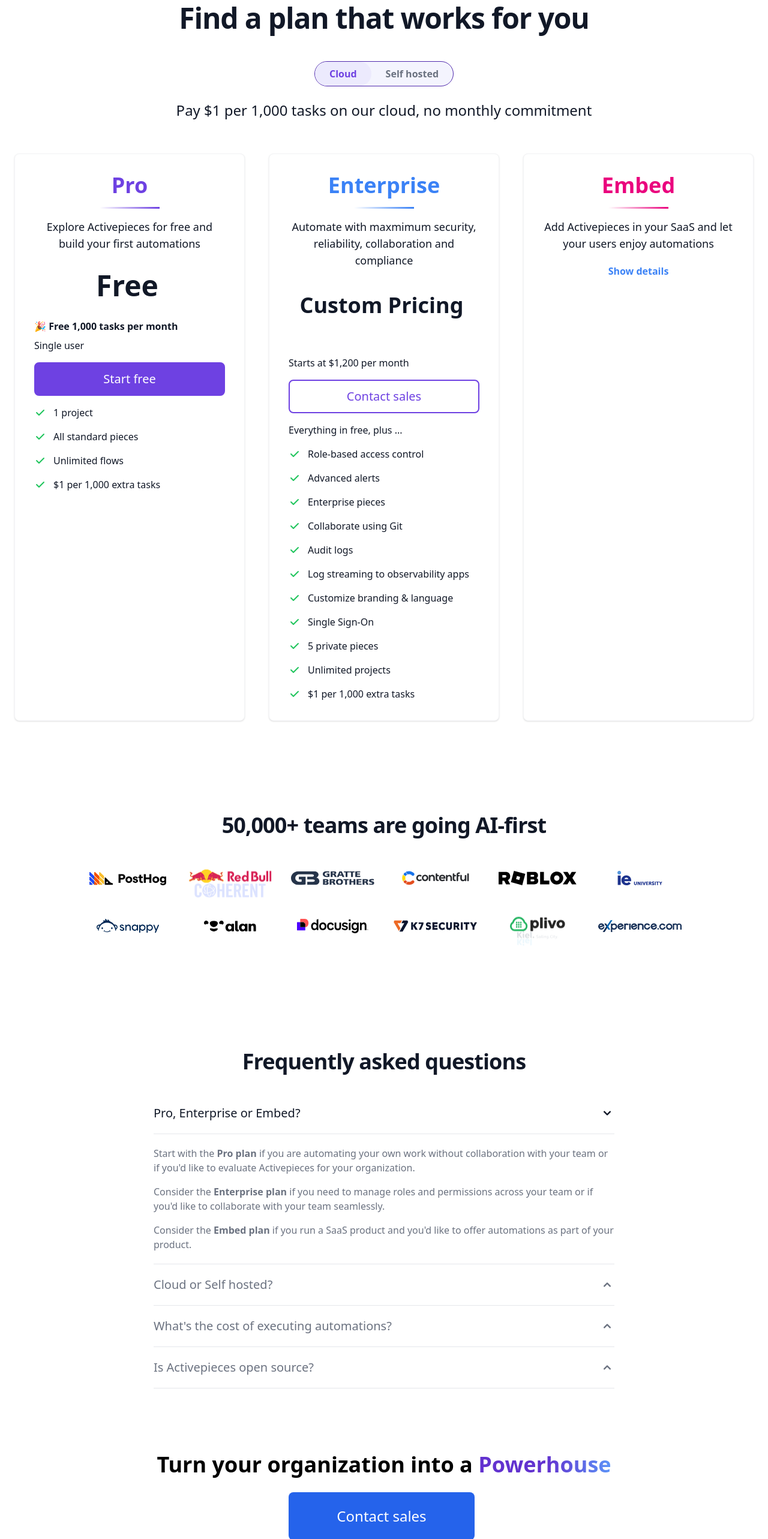
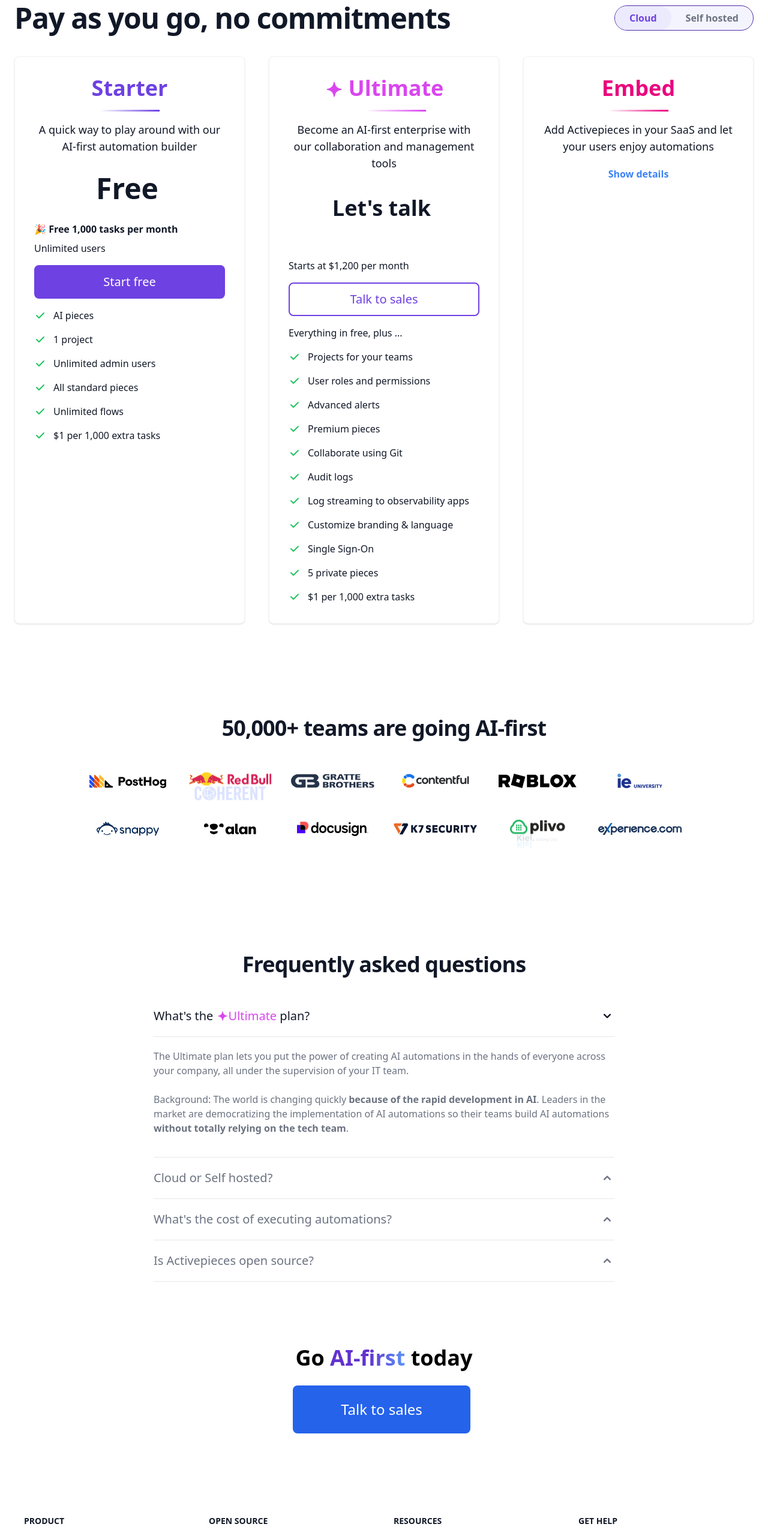
Before and after one commit to activepieces/marketing, a Nuxt app: page /pricing in a window 1280 px wide. Shown: the part 120-2686 px from the top of the page at 60% size. Built offline with nearby package versions, Linux system fonts and the light colour scheme.

Commit message:
Pricing changes and some other stuff

```diff
--- a/components/Footer.vue
+++ b/components/Footer.vue
@@ -8,29 +8,27 @@ const route = useRoute();
     <div class="p-4 mx-auto max-w-screen-xl sm:p-8 lg:p-10">
       <div class="pb-10">
         <p class="text-4xl font-bold leading-tight text-center dark:text-white">
-          <span v-if="route.path === '/open-source'"
-            >Put your work on <span class="colored-text">Autopilot</span></span
-          >
-          <span v-else
-            >Turn your organization into a
-            <span class="colored-text">Powerhouse</span></span
+          <span
+            >Go
+            <span class="colored-text">AI-first</span> today</span
           >
         </p>
         <div class="flex justify-center items-center my-6">
+          <router-link
+            v-if="route.path === '/pricing'"
+            to="/sales"
+            class="text-white bg-blue-600 hover:bg-blue-700 focus:ring-4 focus:ring-blue-300 font-normal rounded-lg text-2xl px-20 lg:px-30 py-6 mr-2 mb-2 dark:bg-primary-600 dark:hover:bg-primary-700 focus:outline-none dark:focus:ring-primary-800"
+            >Talk to sales</router-link
+          >
           <a
-            v-if="route.path === '/open-source'"
+            v-else
             href="https://cloud.activepieces.com/sign-up"
             class="text-white bg-blue-600 hover:bg-blue-700 focus:ring-4 focus:ring-blue-300 font-normal rounded-lg text-2xl px-20 lg:px-30 py-6 mr-2 mb-2 dark:bg-primary-600 dark:hover:bg-primary-700 focus:outline-none dark:focus:ring-primary-800"
           >
-            <span v-if="route.path === '/open-source'">Start free</span>
-            <span v-else>Contact sales</span>
+            <span v-if="route.path === '/pricing'">Talk to sales</span>
+            <span v-else>Start free</span>
           </a>
-          <router-link
-            v-else
-            to="/sales"
-            class="text-white bg-blue-600 hover:bg-blue-700 focus:ring-4 focus:ring-blue-300 font-normal rounded-lg text-2xl px-20 lg:px-30 py-6 mr-2 mb-2 dark:bg-primary-600 dark:hover:bg-primary-700 focus:outline-none dark:focus:ring-primary-800"
-            >Contact sales</router-link
-          >
+
         </div>
       </div>
 
--- a/components/pages/index/Hero.vue
+++ b/components/pages/index/Hero.vue
@@ -48,7 +48,7 @@ const { data: homepageAnnouncement } = await useFetch(
             <h1
               class="mb-4 font-extrabold leading-none tracking-tight text-gray-900 text-5xl xl:text-6xl xl:leading-tight dark:text-white"
             >
-            Become an <span class="colored-text">AI-first</span> enterprise, today
+            The <span class="colored-text">AI-first</span> automation tool for every team
               <!--Turn every department into an
               <span class="colored-text">AI Powerhouse</span>-->
             </h1>
--- a/components/pages/pieces/results.vue
+++ b/components/pages/pieces/results.vue
@@ -137,7 +137,7 @@ onMounted(() => {
                                 class="flex cursor-default gap-0 bg-gradient-to-r from-blue-50 to-blue-100 text-blue-600 text-xs font-medium px-2.5 py-1 rounded dark:bg-blue-900 dark:text-blue-300"
                                 :class="{ 'hidden': !piece.categories?.includes('PREMIUM') }"
                                 :data-tooltip-target="`tooltip-enterprise-${pieceIndex}`">
-                                Enterprise
+                                Premium
                             </span>
                         </div>
                         <p v-if="piece.description != ''" class="hidden md:block font-light text-gray-500 dark:text-gray-400 mt-[4px]">{{ piece.description }}</p>
--- a/components/pages/pricing/DeploymentSwitcher.vue
+++ b/components/pages/pricing/DeploymentSwitcher.vue
@@ -9,7 +9,7 @@ const handleSwitchChange = function (newValue) {
 
 <template>
 
-  <div class="flex gap-4 justify-center items-center mb-6">
+  <div class="flex gap-4 justify-center items-center">
 
     <div class="flex border border-primary-800 rounded-full bg-primary-50">
       <div>
--- a/components/pages/pricing/FAQ.vue
+++ b/components/pages/pricing/FAQ.vue
@@ -15,20 +15,16 @@ onMounted(() => {
             <div id="accordion-flush" data-accordion="collapse" data-active-classes="bg-white dark:bg-gray-900 text-gray-900 dark:text-white" data-inactive-classes="text-gray-500 dark:text-gray-400">
                 <h2 id="accordion-flush-heading-1">
                     <button type="button" class="flex justify-between items-center py-5 w-full text-xl font-medium text-left text-gray-900 bg-white border-b border-gray-200 dark:border-gray-700 dark:bg-gray-900 dark:text-white" data-accordion-target="#accordion-flush-body-1" aria-expanded="true" aria-controls="accordion-flush-body-1">
-                        <span>Pro, Enterprise or Embed?</span>
+                        <span>What's the <img class="inline w-[20px] relative -top-0.5" src="/sparkle-fuchsia.png"><span class="text-fuchsia-500">Ultimate</span> plan?</span>
                         <svg data-accordion-icon="" class="w-6 h-6 rotate-180 shrink-0" fill="currentColor" viewBox="0 0 20 20" xmlns="http://www.w3.org/2000/svg"><path fill-rule="evenodd" d="M5.293 7.293a1 1 0 011.414 0L10 10.586l3.293-3.293a1 1 0 111.414 1.414l-4 4a1 1 0 01-1.414 0l-4-4a1 1 0 010-1.414z" clip-rule="evenodd"></path></svg>
                     </button>
                 </h2>
                 <div id="accordion-flush-body-1" class="" aria-labelledby="accordion-flush-heading-1">
                     <div class="py-5 border-b border-gray-200 dark:border-gray-700">
                         <p class="mb-4 text-gray-500 dark:text-gray-400">
-                            Start with the <span class="font-bold">Pro plan</span> if you are automating your own work without collaboration with your team or if you'd like to evaluate Activepieces for your organization.
-                        </p>
-                        <p class="mb-4 text-gray-500 dark:text-gray-400">
-                            Consider the <span class="font-bold">Enterprise plan</span> if you need to manage roles and permissions across your team or if you'd like to collaborate with your team seamlessly.
-                        </p>
-                        <p class="text-gray-500 dark:text-gray-400">
-                            Consider the <span class="font-bold">Embed plan</span> if you run a SaaS product and you'd like to offer automations as part of your product.
+                            The Ultimate plan lets you put the power of creating AI automations in the hands of everyone across your company, all under the supervision of your IT team.
+                            <br><br>
+                            Background: The world is changing quickly <strong>because of the rapid development in AI</strong>. Leaders in the market are democratizing the implementation of AI automations so their teams build AI automations <strong>without totally relying on the tech team</strong>.
                         </p>
                     </div>
                 </div>
--- a/components/pages/pricing/Table.vue
+++ b/components/pages/pricing/Table.vue
@@ -7,23 +7,25 @@ const expandEmbed = ref(false);
 const ONE_DOLLAR_PER_1000_TASKS = '$1 per 1,000 extra tasks';
 
 const proFeatures = ref([
+  'AI pieces',
   '1 project',
+  'Unlimited admin users',
   'All standard pieces',
   'Unlimited flows',
   ONE_DOLLAR_PER_1000_TASKS,
 ])
 
 const enterpriseFeatures = ref([
-  'Role-based access control',
+  'Projects for your teams',
+  'User roles and permissions',
   'Advanced alerts',
-  'Enterprise pieces',
+  'Premium pieces',
   'Collaborate using Git',
   'Audit logs',
   'Log streaming to observability apps',
   'Customize branding & language',
   'Single Sign-On',
   '5 private pieces',
-  'Unlimited projects',
   ONE_DOLLAR_PER_1000_TASKS,
 ]);
 
@@ -56,27 +58,20 @@ const handleDeploymentModeChange = (newMode) => {
 <template>
   <section class="bg-white dark:bg-gray-900">
     <div class="py-6 px-4 mx-auto max-w-screen-xl lg:py-16 lg:px-6">
-      <div class="mx-auto max-w-screen-md text-center mb-4 lg:mb-12">
-        <h2 class="text-5xl tracking-tight font-extrabold text-gray-900 dark:text-white">Find a plan that works for you</h2>
-      </div>
-      <div class="flex flex-col gap-1 items-center">
+      <div class="flex gap-1 justify-between align-center mb-10">
+        <h2 v-if="deploymentMode === 'cloud'" class="text-5xl tracking-tight font-extrabold text-gray-900 dark:text-white">Pay as you go, no commitments</h2>
+        <h2 v-else class="text-5xl tracking-tight font-extrabold text-gray-900 dark:text-white">Unlimited free tasks, on your own infra</h2>
+
         <DeploymentSwitcher :deployment-mode="deploymentMode" @deployment-mode-changed="handleDeploymentModeChange" />
-      </div>
-      <div class="mx-auto max-w-screen-md text-center mb-8 lg:mb-12">
-        <p class="mb-5 font-light text-gray-900 sm:text-2xl dark:text-gray-400 h-[40px]"
-          v-if="deploymentMode === 'cloud'">Pay $1 per 1,000 tasks on our cloud, no monthly commitment</p>
-        <p class="mb-5 font-light text-gray-900 sm:text-2xl dark:text-gray-400 h-[40px]"
-          v-else="deploymentMode === 'self-hosted'">Unlimited tasks, process as many tasks as your machines can</p>
-
       </div>
       <div class="space-y-8 lg:grid lg:grid-cols-3 sm:gap-6 xl:gap-10 lg:space-y-0 mt-4">
         <!-- Pricing Card -->
         <div
           class="flex flex-col p-6 mx-auto max-w-lg text-center text-gray-900 bg-white rounded-lg border border-gray-100 shadow dark:border-gray-600 xl:p-8 dark:bg-gray-800 dark:text-white">
           <h3 class="text-4xl text-primary font-semibold" v-if="deploymentMode === 'self-hosted'">Open Source</h3>
-          <h3 class="text-4xl text-primary font-semibold" v-if="deploymentMode === 'cloud'">Pro</h3>
+          <h3 class="text-4xl text-primary font-semibold" v-if="deploymentMode === 'cloud'">Starter</h3>
           <div class="mx-auto w-[100px] h-[3px] bg-gradient-to-r from-transparent to-primary mb-4 mt-4"></div>
-          <p class="font-light text-gray-900 sm:text-lg dark:text-gray-400">Explore Activepieces for free and build your first automations</p>
+          <p class="font-normal text-gray-900 sm:text-lg dark:text-gray-400">A quick way to play around with our AI-first automation builder</p>
           <div class="flex justify-center items-baseline my-8">
             <p class="mr-2 text-5xl font-bold">Free</p>
           </div>
@@ -87,7 +82,7 @@ const handleDeploymentModeChange = (newMode) => {
                 <div class="font-bold">🎉 Free 1,000 tasks per month</div>
               </p>
             </Transition>
-            <p class="mb-4 text-base">Single user</p>
+            <p class="mb-4 text-base">Unlimited users</p>
           </div>
           <a :href="deploymentMode === 'cloud' ? 'https://cloud.activepieces.com/sign-up' : 'https://www.activepieces.com/docs/install/options/overview'"
             class="text-white bg-primary-600 hover:bg-primary-700 focus:ring-4 focus:ring-primary-200 font-normal rounded-lg text-xl px-5 py-3 text-center dark:text-white dark:focus:ring-primary-900 border-2 border-primary">{{ deploymentMode === 'cloud' ? 'Start free' : 'Install for free' }}</a>
@@ -108,16 +103,22 @@ const handleDeploymentModeChange = (newMode) => {
         <!-- Pricing Card -->
         <div
           class="flex flex-col p-6 mx-auto max-w-lg text-center text-gray-900 bg-white rounded-lg border border-gray-100 shadow dark:border-gray-600 xl:p-8 dark:bg-gray-800 dark:text-white">
-          <div class="flex gap-2 justify-center items-center">
-            <h3 class="text-4xl text-blue-500 font-semibold ">
-              Enterprise
-            </h3>
+          <div class="flex justify-center items-start gap-2">
+            <img class="shrink-0 w-[32px] mt-1.5" src="/sparkle-fuchsia.png">
+
+            <div>
+              <div class="flex gap-2 justify-center items-center">
+                <h3 class="text-4xl text-fuchsia-500 font-semibold ">
+                  Ultimate
+                </h3>
+              </div>
+              <div class="mx-auto w-[100px] h-[3px] bg-gradient-to-r from-transparent to-fuchsia-500 mb-4 mt-4"></div>
+            </div>
           </div>
 
-          <div class="mx-auto w-[100px] h-[3px] bg-gradient-to-r from-transparent to-blue-500 mb-4 mt-4"></div>
-          <p class="font-light text-gray-900 sm:text-lg dark:text-gray-400">Automate with maxmimum security, reliability, collaboration and compliance</p>
+          <p class="font-normal text-gray-900 sm:text-lg dark:text-gray-400">Become an AI-first enterprise with our collaboration and management tools</p>
           <div class="flex justify-center items-center my-8">
-            <span class="mr-2 text-5xl font-extrabold"><span class="text-4xl">Custom Pricing</span></span>
+            <span class="mr-2 text-5xl font-extrabold"><span class="text-4xl">Let's talk</span></span>
           </div>
           <div class="flex items-start flex-col text-left">
             <Transition name="slide-fade" :duration="{ enter: 500, leave: 0 }">
@@ -130,7 +131,7 @@ const handleDeploymentModeChange = (newMode) => {
           </div>
 
           <router-link to="/sales"
-            class="bg-white text-primary hover:bg-primary-700 hover:text-white focus:ring-4 focus:ring-primary-200 font-normal rounded-lg text-xl px-5 py-3 text-center border-2 border-primary">Contact sales</router-link>
+            class="bg-white text-primary hover:bg-primary-700 hover:text-white focus:ring-4 focus:ring-primary-200 font-normal rounded-lg text-xl px-5 py-3 text-center border-2 border-primary">Talk to sales</router-link>
           <!-- List -->
           <ul role="list" class="space-y-4 text-left mt-4">
             <li class="flex items-center space-x-3">
@@ -153,7 +154,7 @@ const handleDeploymentModeChange = (newMode) => {
           class="flex flex-col p-6 mx-auto max-w-lg text-center text-gray-900 bg-white rounded-lg border border-gray-100 shadow dark:border-gray-600 xl:p-8 dark:bg-gray-800 dark:text-white">
           <h3 class="text-4xl font-semibold text-[#EA047E]">Embed</h3>
           <div class="mx-auto w-[100px] h-[3px] bg-gradient-to-r from-transparent to-[#EA047E] mb-4 mt-4"></div>
-          <p class="font-light text-gray-900 sm:text-lg dark:text-gray-400">Add Activepieces in your SaaS and let your users enjoy automations</p>
+          <p class="font-normal text-gray-900 sm:text-lg dark:text-gray-400">Add Activepieces in your SaaS and let your users enjoy automations</p>
 
           <p class="text-center mt-5" v-if="!expandEmbed">
             <a href="#" @click.prevent="expandEmbed = true" class="text-blue-500 font-semibold hover:underline">Show details</a>
@@ -173,7 +174,7 @@ const handleDeploymentModeChange = (newMode) => {
               <p class="mb-4 text-base">25 users then $10 per extra user</p>
             </div>
             <router-link to="/sales"
-              class="block bg-white text-primary hover:bg-primary-700 hover:text-white focus:ring-4 focus:ring-primary-200 font-normal rounded-lg text-xl px-5 py-3 text-center border-2 border-primary">Contact sales</router-link>
+              class="block bg-white text-primary hover:bg-primary-700 hover:text-white focus:ring-4 focus:ring-primary-200 font-normal rounded-lg text-xl px-5 py-3 text-center border-2 border-primary">Talk to sales</router-link>
             <!-- List -->
             <ul role="list" class="space-y-4 text-left mt-4">
               <li class="flex items-center space-x-3">
```
Also changed, not shown: public/sparkle-fuchsia.png (added).
